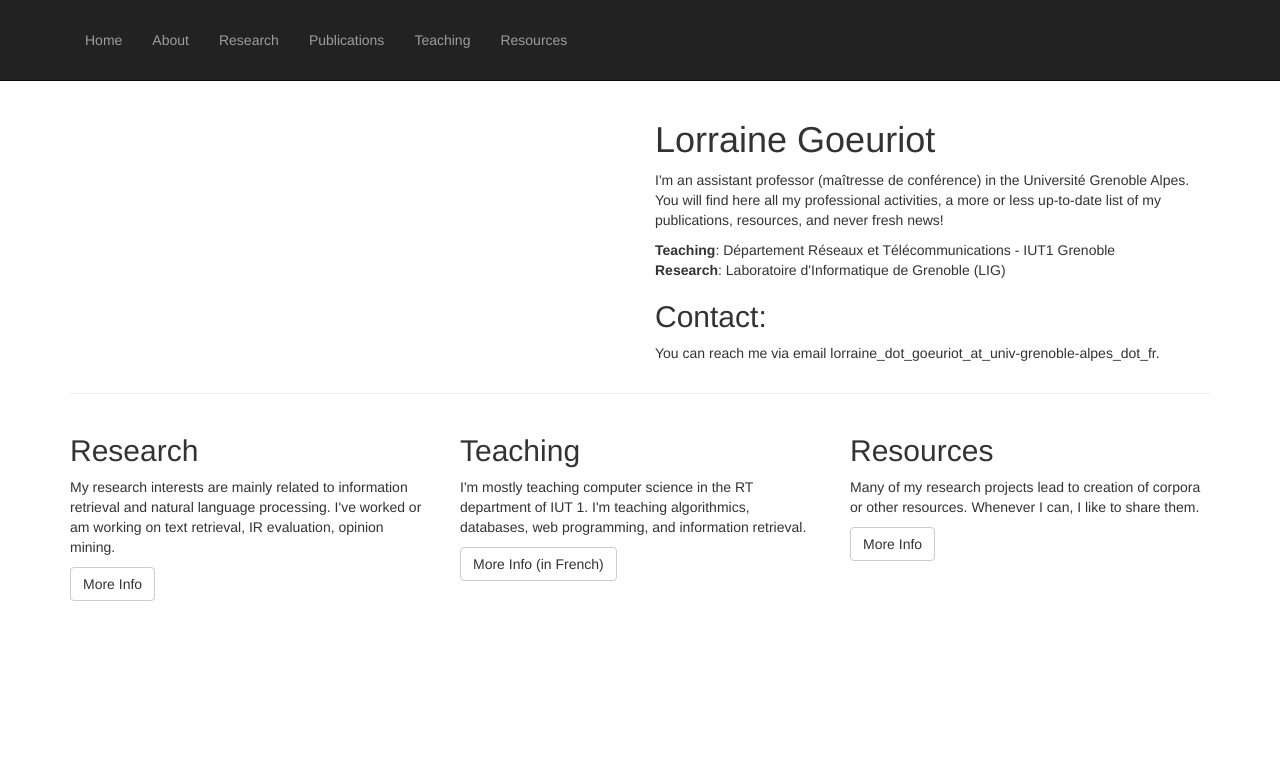
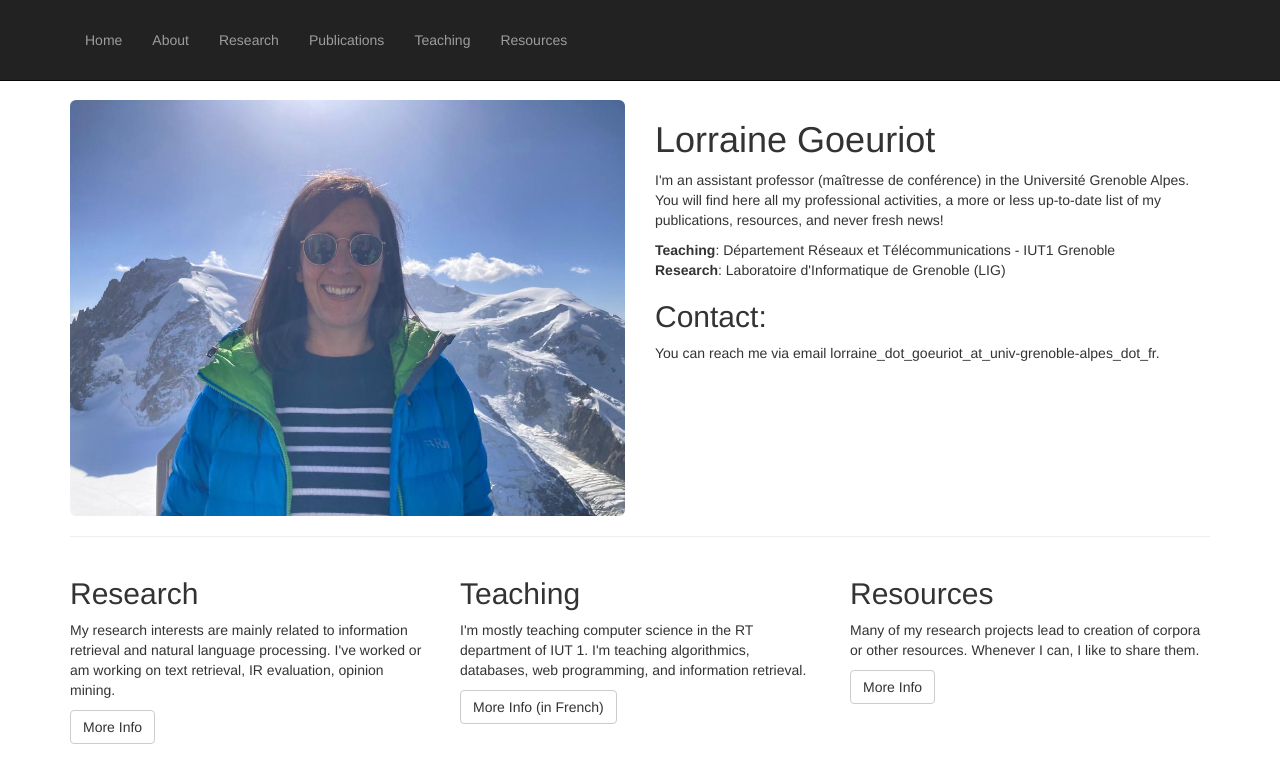
Before and after one commit to lorraine-goeuriot/lorraine-goeuriot.github.io, a plain HTML site: page index.html in a window 1280 px wide. Drawn offline with Linux system fonts and the light colour scheme.

Commit message:
typo filename

```diff
--- a/index.html
+++ b/index.html
@@ -75,7 +75,7 @@
         <!-- Heading Row -->
         <div class="row">
             <div class="col-md-6">
-                <img class="img-responsive img-rounded" src="data/lorraine.jpg" alt="">
+                <img class="img-responsive img-rounded" src="data/lorraine.jpeg" alt="">
             </div>
             <!-- /.col-md-8 -->
             <div class="col-md-6">
```
